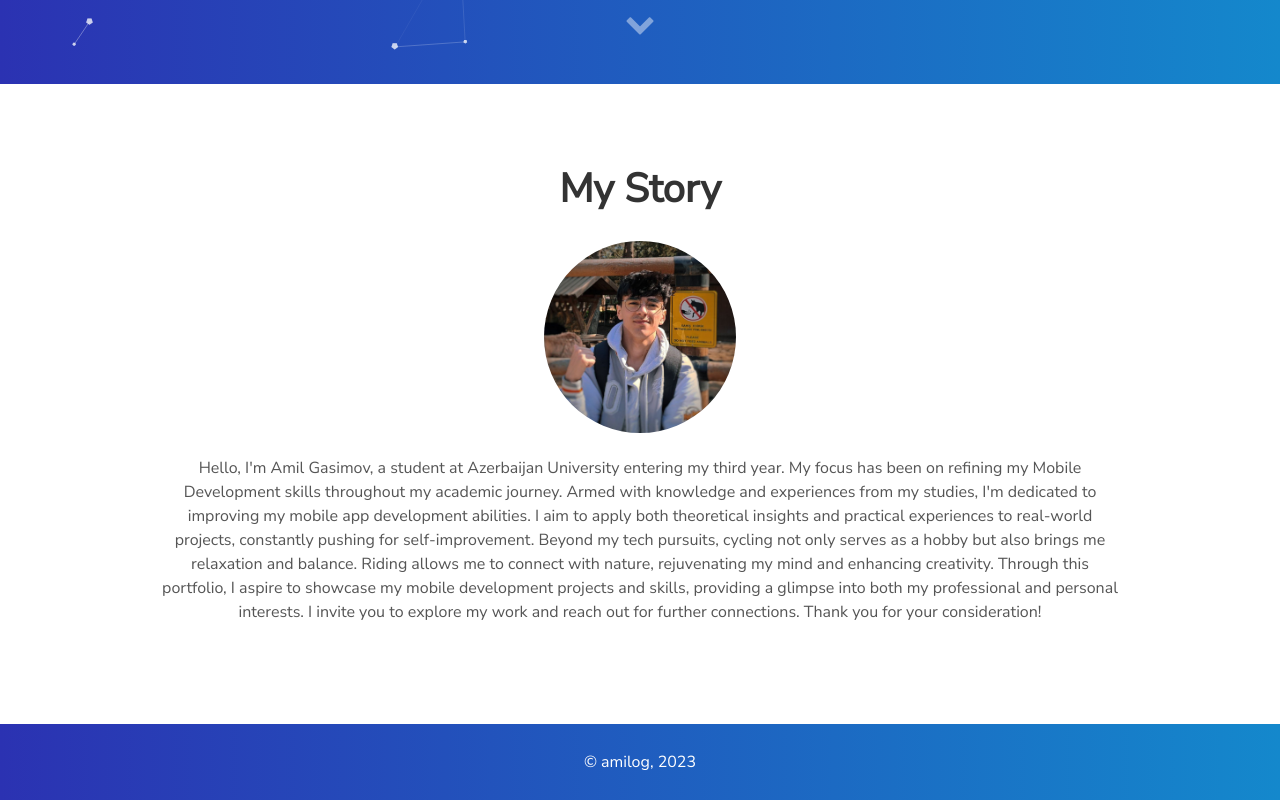
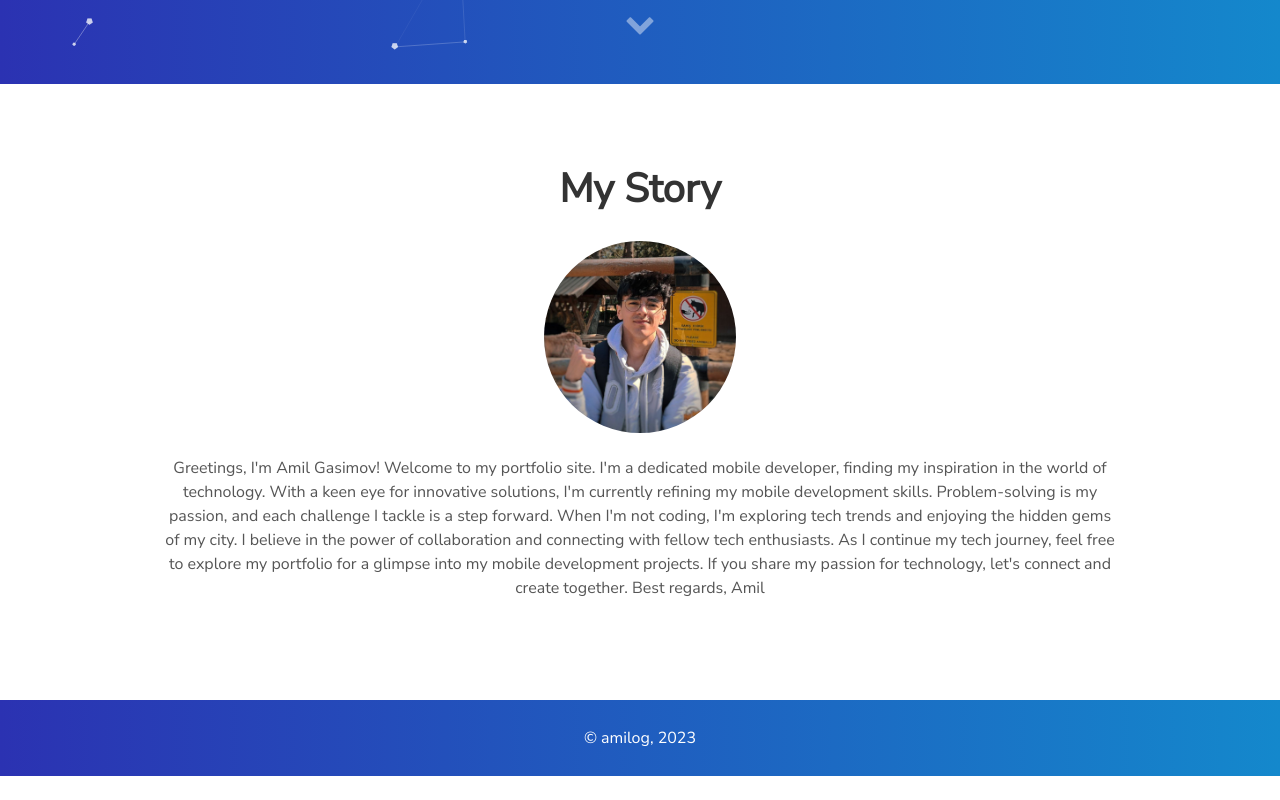
Before and after one commit to amilog/MyPortfolioWeb, a plain HTML site: page index.html in a window 1280 px wide. Shown: the part 716-1516 px from the top of the page. After the commit the page ends 1492 px from the top, so only its background shows below. Drawn offline with nearby package versions, Linux system fonts and the light colour scheme.

Commit message:
f
ilham beyendi :d

```diff
--- a/index.html
+++ b/index.html
@@ -57,7 +57,12 @@
       <h1>My Story</h1>
       <img src="./assets/img/jpg/profile-pic.jpg" alt="Professional Me" width="20%" style="border-radius: 50%" />
       <p>
-        Hello, I'm Amil Gasimov, a student at Azerbaijan University entering my third year. My focus has been on refining my Mobile Development skills throughout my academic journey. Armed with knowledge and experiences from my studies, I'm dedicated to improving my mobile app development abilities. I aim to apply both theoretical insights and practical experiences to real-world projects, constantly pushing for self-improvement. Beyond my tech pursuits, cycling not only serves as a hobby but also brings me relaxation and balance. Riding allows me to connect with nature, rejuvenating my mind and enhancing creativity. Through this portfolio, I aspire to showcase my mobile development projects and skills, providing a glimpse into both my professional and personal interests. I invite you to explore my work and reach out for further connections. Thank you for your consideration!
+        Greetings, I'm Amil Gasimov! Welcome to my portfolio site. I'm a dedicated mobile developer, finding my inspiration in the world of technology.
+        With a keen eye for innovative solutions, I'm currently refining my mobile development skills. Problem-solving is my passion, and each challenge I tackle is a step forward.
+        When I'm not coding, I'm exploring tech trends and enjoying the hidden gems of my city. I believe in the power of collaboration and connecting with fellow tech enthusiasts.
+        As I continue my tech journey, feel free to explore my portfolio for a glimpse into my mobile development projects. If you share my passion for technology, let's connect and create together.
+        Best regards,
+        Amil
       </p>
     </div>
   </section>
```
